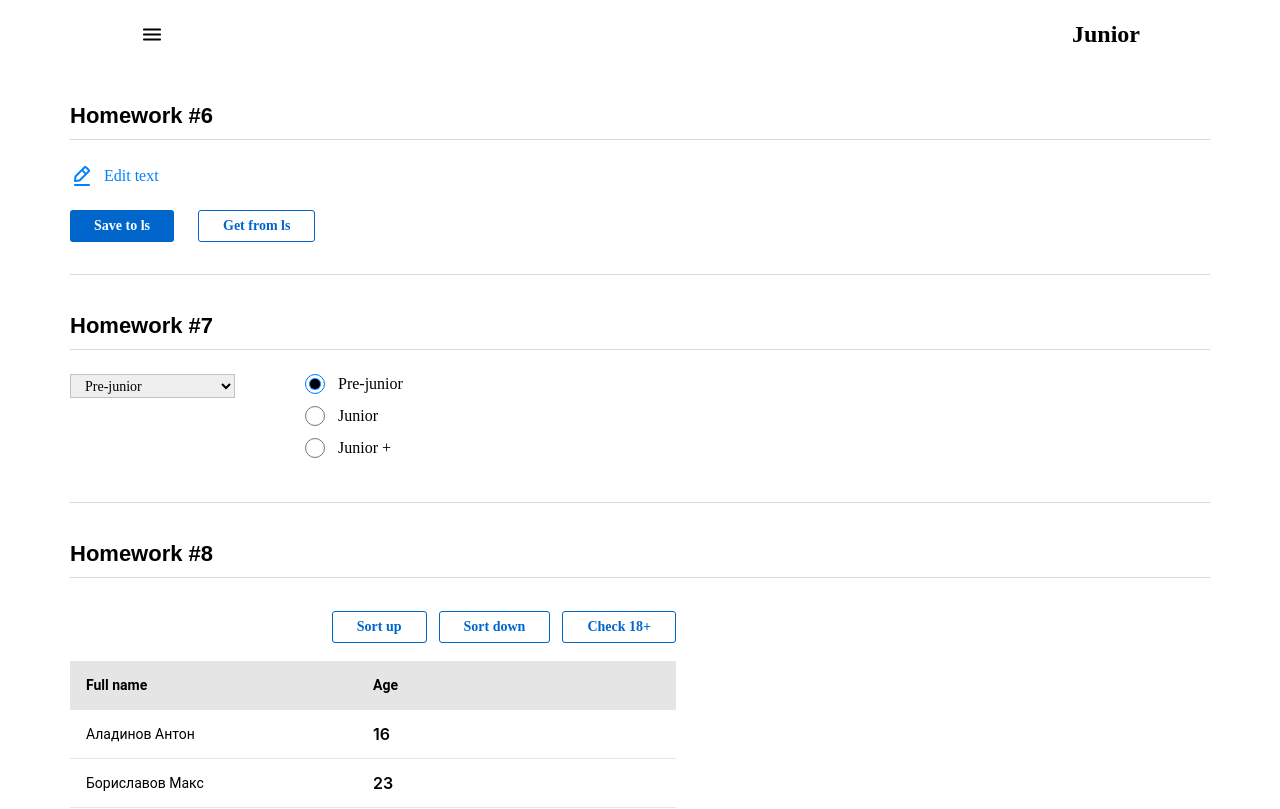
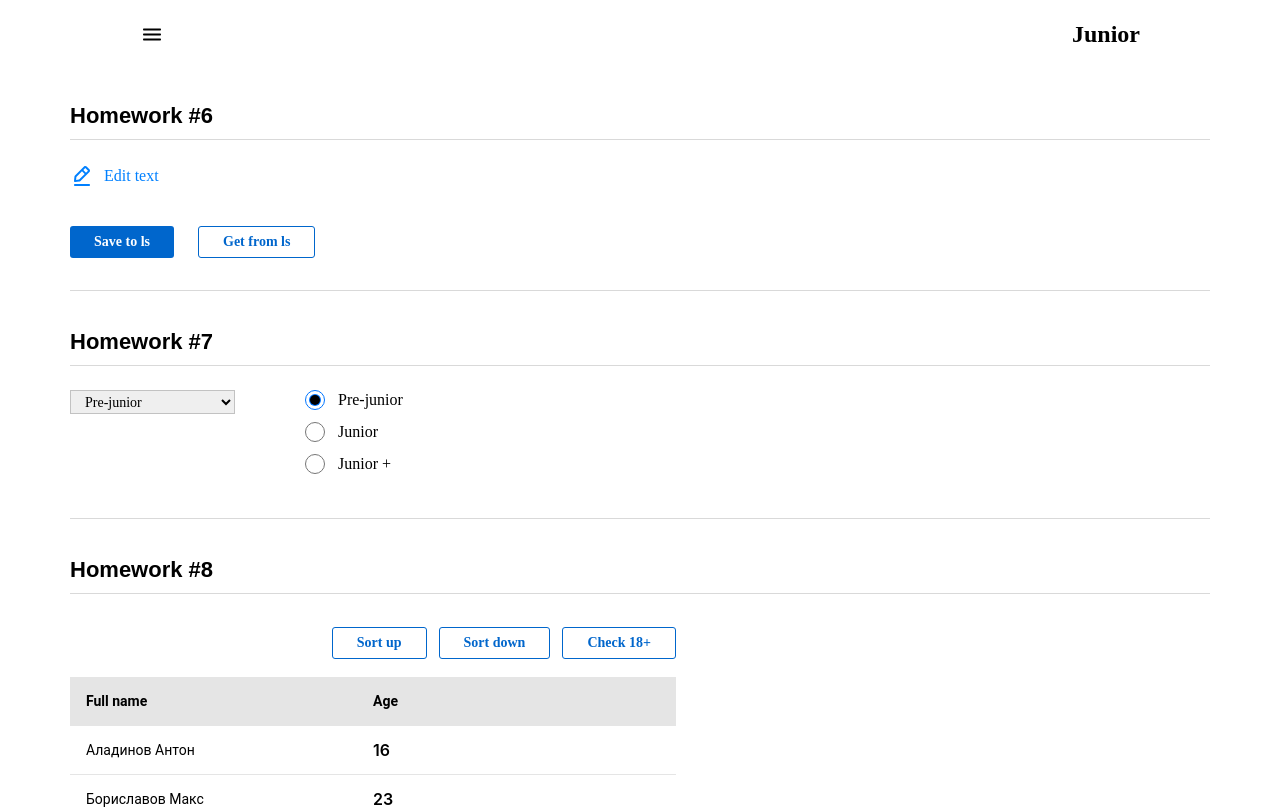
Before and after one commit to vitalyabedik/it-incubator.homeworks, a React (Create React App) app: page /#/junior in a window 1280 px wide. Shown: the top 809 px of the page. Built offline with nearby package versions, Linux system fonts and the light colour scheme.

Commit message:
fix: editable container

```diff
--- a/src/s2-homeworks/hw06/HW6.module.css
+++ b/src/s2-homeworks/hw06/HW6.module.css
@@ -9,4 +9,5 @@
 
 .editableSpanContainer {
     width: 300px;
+    min-height: 40px;
 }
--- a/src/s2-homeworks/hw09/Clock.tsx
+++ b/src/s2-homeworks/hw09/Clock.tsx
@@ -44,7 +44,6 @@ function Clock() {
         year: 'numeric'
     });
     const stringDate = dateFormatter.format(date) || <br/> // день.месяц.год (01.02.2022) // пишут студенты, варианты 01.02.0123/01.02.-123/01.02.12345 не рассматриваем
-    console.log(stringDate)
 
     // день недели на английском, месяц на английском (https://learn.javascript.ru/intl#intl-datetimeformat)
     const dayFormatter = new Intl.DateTimeFormat('en', { weekday: 'long' });
```
